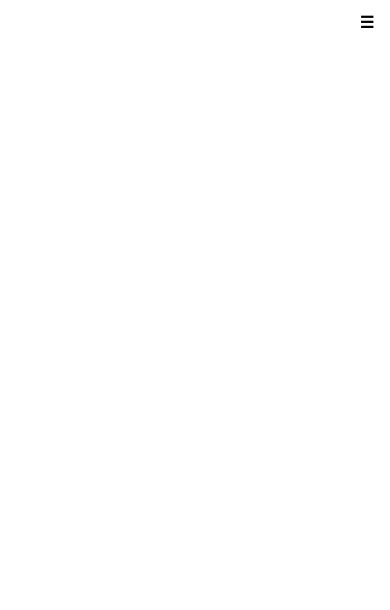
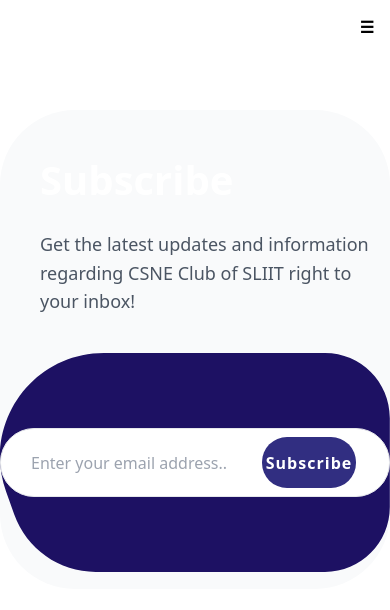
Before and after one commit to ms-club-sliit/CSNE-SC-Official-Web, a Next.js app: page / in a window 390 px wide. Shown: the top 610 px of the page. Built offline with nearby package versions, Linux system fonts and the light colour scheme.

Commit message:
feat(home): implemented design for subscribe section

```diff
--- a/src/app/home/page.jsx
+++ b/src/app/home/page.jsx
@@ -1,4 +1,5 @@
 "use client";
+import SubscribeSection from "@/components/SubscribeSection";
 import React from "react";
 
 const Home = () => {
@@ -6,7 +7,7 @@ const Home = () => {
     <>
       <div className="flex items-center justify-center">
         <div className="container h-[100vh] bg-white flex items-center justify-center">
-          <p className="text-4xl font-bold">Home Page</p>
+          <SubscribeSection/>
         </div>
       </div>
     </>
--- /dev/null
+++ b/src/components/SubscribeSection/index.jsx
@@ -0,0 +1,52 @@
+import React from "react";
+import Image from "next/image";
+
+const SubscribeSection = () => {
+  return (
+    <div className="flex justify-center w-full">
+      <Image
+        className="absolute h-[154px] object-cover right-[100px] top-[20%]"
+        src="/static/dot_group.png"
+        alt="Group of dots"
+        width="150"
+        height="154"
+      />
+      <div className="absolute inset-x-0 max-w-[1140px] mx-auto top-[13%] w-full">
+        <div className="absolute flex bg-orange-50 bottom-[13%] h-[50%] left-[-3.5%] rotate-[90deg] rounded-br-[100px] w-[13%] transition-all duration-300" />
+        <div className="absolute md:flex md:justify-between bg-gray-50 md:items-start h-max max-w-[1140px] mx-auto md:top-[13%] w-full rounded-[75px]">
+          <div className="md:w-[50%] pl-10">
+            <div className="sm:text-4xl font-arial md:text-[38px] mt-10 text-[40px] text-black-900 font-bold">
+              Subscribe
+            </div>
+            <div className="leading-[160%] text-gray-600 text-lg w-full mt-5">
+              Get the latest updates and information regarding CSNE Club of
+              SLIIT right to your inbox!
+            </div>
+          </div>
+          <div className="h-[253px] relative md:w-[50%] w-full mt-5 md:mt-0">
+            <Image
+              className="absolute h-[253px] inset-y-[0] my-auto right-[0]"
+              src="/static/img_rectangle.svg"
+              alt="Image of a curved rectangle"
+              width="451"
+              height="253"
+            />
+            <form>
+              <div className="absolute bg-white border border-blue_gray-50 border-solid flex flex-row h-max inset-y-[0] items-center justify-between left-[0] my-auto p-2 rounded-[34px] shadow-[10px 20px  50px 0px #00000026] w-full md:w-[84%]">
+                <input
+                  className="ml-[22px] text-base text-gray-500 border-none font-avertademopecutteddemo focus:outline-none"
+                  placeholder="Enter your email address.."
+                />
+                <button className="cursor-pointer font-arial bg-indigo-900 font-bold rounded-[25px] h-[51px] leading-[normal] mr-[25px] text-base text-center text-white tracking-[1.04px] w-[148px] hover:bg-indigo-700 transition-all">
+                  Subscribe
+                </button>
+              </div>
+            </form>
+          </div>
+        </div>
+      </div>
+    </div>
+  );
+};
+
+export default SubscribeSection;
--- a/tailwind.config.js
+++ b/tailwind.config.js
@@ -12,6 +12,18 @@ module.exports = {
         'gradient-conic':
           'conic-gradient(from 180deg at 50% 50%, var(--tw-gradient-stops))',
       },
+      extend: {
+      colors: {
+        gray: { 50: "#f4f9ff", 500: "#959595", 600: "#757575" },
+        orange: { 50: "#fff4da" },
+        blue_gray: { 50: "#f1f1f1" },
+        indigo: { 900: "#1d1163",700:"#4f4596" },
+      },
+      fontFamily: {
+        arial: "Arial",
+        avertademopecutteddemo: "Averta Demo PE Cutted Demo",
+      }
+    },
     },
   },
   plugins: [],
```
Also changed, not shown: public/static/dot_group.png (added), public/static/img_rectangle.svg (added).
